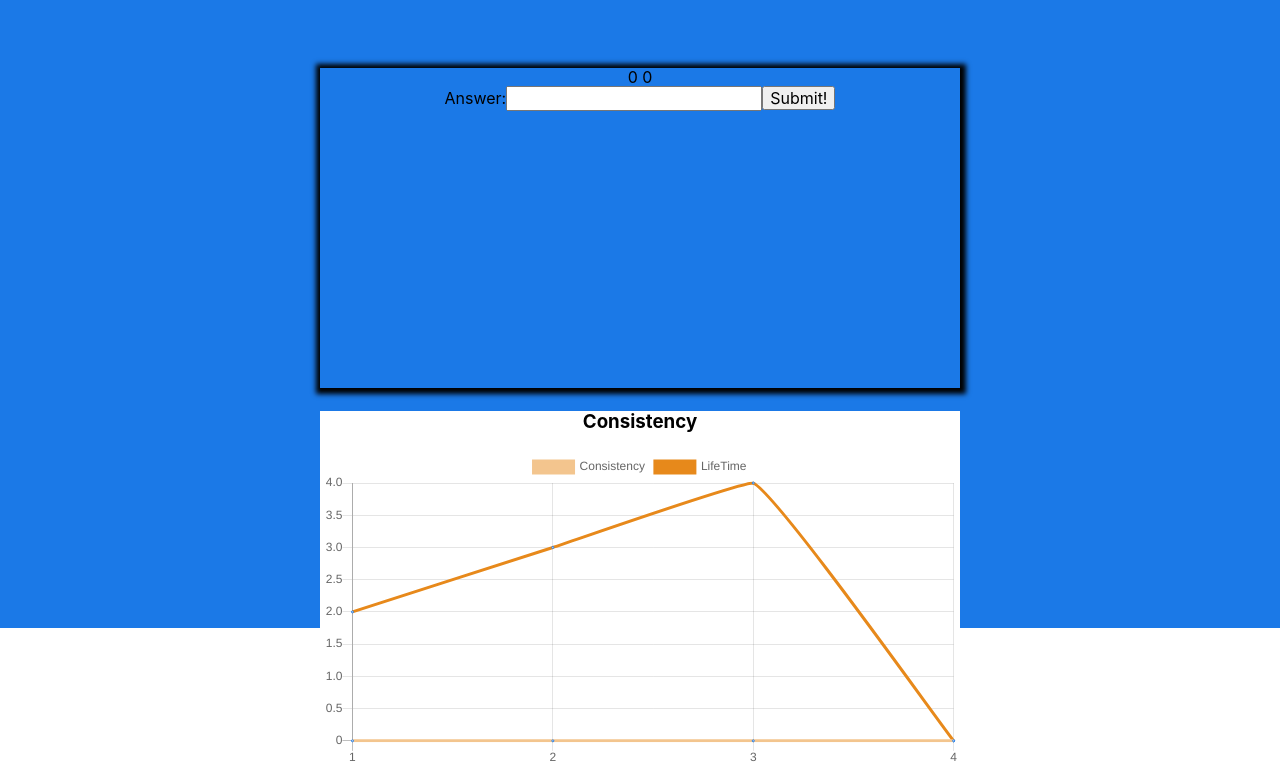
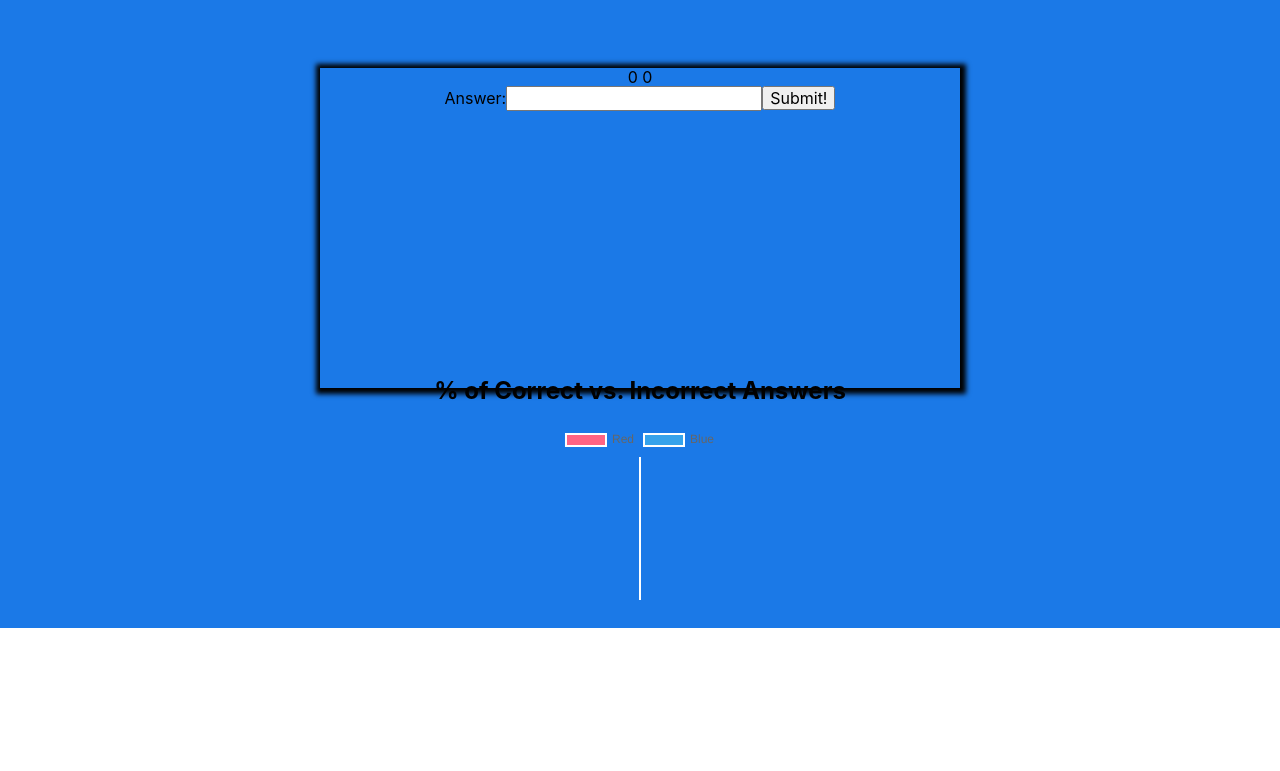
Before and after one commit to Build-Week-Conjugator-Sep-2019/Front-End, a React (Create React App) app in the folder client/: page /conjugator in a window 1280 px wide. Shown: the part 172-943 px from the top of the page. After the commit the page ends 916 px from the top, so only its background shows below. Built offline with nearby package versions, Linux system fonts and the light colour scheme; no server answers; what uifx would draw is missing.

Commit message:
added pie chart

```diff
--- a/client/src/components/AnswerForm.js
+++ b/client/src/components/AnswerForm.js
@@ -4,6 +4,7 @@ import correctAudio from "../assets/correct.mp3"
 import incorrectAudio from "../assets/incorrect.mp3"
 import Charts from './Charts'
 import axios from 'axios'
+import styled from "styled-components"
 
 const correct = new UIfx (
   correctAudio,
@@ -19,6 +20,15 @@ const incorrect = new UIfx (
     throttleMs: 300
   }
 )
+
+const CardAndChartDiv = styled.div`
+  display: flex;
+  flex-direction: column;
+`
+
+const ChartDiv = styled.div`
+  margin-top: 230px;
+`
 
 // const answersArray = [
 //     'Camino',
@@ -110,6 +120,7 @@ const AnswerForm = props => {
 
 
     return (
+      <CardAndChartDiv>
         <div>
             {streak} {totalQs}
             <form onSubmit={event => handleSubmit(event)}>
@@ -124,8 +135,11 @@ const AnswerForm = props => {
                 <button className="submit-answer" onSubmit={() => handleSubmit()} onClick={checkAnswer}>Submit!</button>
             </form>
             <p>{currentQ}</p>
-            <Charts streak={streak} currentIndex={currentIndex}/>
-      </div>
+        </div>
+        <ChartDiv>
+        <Charts currentStreak={streak} longestStreak={totalQs} currentIndex={currentIndex}/>
+        </ChartDiv>
+      </CardAndChartDiv>
     )
 }
 
--- a/client/src/components/Charts.js
+++ b/client/src/components/Charts.js
@@ -1,5 +1,5 @@
 import React, { useState } from 'react'
-import { Line } from 'react-chartjs-2'
+import { Line, Pie } from 'react-chartjs-2'
 import styled from 'styled-components'
 import Chart from 'chart.js'
 
@@ -10,99 +10,136 @@ const DivCon = styled.div`
     margin-top:300px;
 `;
 
-const data = {
-    labels: [1, 2, 3],
-    datasets: [
-      {
-        label: 'My First dataset',
-        fill: false,
-        lineTension: 0.1,
-        backgroundColor: 'rgba(75,192,192,0.4)',
-        borderColor: 'rgba(75,192,192,1)',
-        borderCapStyle: 'butt',
-        borderDash: [],
-        borderDashOffset: 0.0,
-        borderJoinStyle: 'miter',
-        pointBorderColor: 'rgba(75,192,192,1)',
-        pointBackgroundColor: '#fff',
-        pointBorderWidth: 1,
-        pointHoverRadius: 5,
-        pointHoverBackgroundColor: 'rgba(75,192,192,1)',
-        pointHoverBorderColor: 'rgba(220,220,220,1)',
-        pointHoverBorderWidth: 2,
-        pointRadius: 1,
-        pointHitRadius: 10,
-        data: [65, 59, 80, 81, 56, 55, 40]
-      }
+// const data = {
+//     labels: [1, 2, 3],
+//     datasets: [
+//       {
+//         label: 'My First dataset',
+//         fill: false,
+//         lineTension: 0.1,
+//         backgroundColor: 'rgba(75,192,192,0.4)',
+//         borderColor: 'rgba(75,192,192,1)',
+//         borderCapStyle: 'butt',
+//         borderDash: [],
+//         borderDashOffset: 0.0,
+//         borderJoinStyle: 'miter',
+//         pointBorderColor: 'rgba(75,192,192,1)',
+//         pointBackgroundColor: '#fff',
+//         pointBorderWidth: 1,
+//         pointHoverRadius: 5,
+//         pointHoverBackgroundColor: 'rgba(75,192,192,1)',
+//         pointHoverBorderColor: 'rgba(220,220,220,1)',
+//         pointHoverBorderWidth: 2,
+//         pointRadius: 1,
+//         pointHitRadius: 10,
+//         data: [65, 59, 80, 81, 56, 55, 40]
+//       }
+//     ]
+//   };
+
+const data1 = {
+	labels: [
+		'Red',
+		'Blue',
+		'Yellow'
+	],
+	datasets: [{
+		data: [300, 50, 100],
+		backgroundColor: [
+		'#FF6384',
+		'#36A2EB',
+		'#FFCE56'
+		],
+		hoverBackgroundColor: [
+		'#FF6384',
+		'#36A2EB',
+		'#FFCE56'
 		]
+	}]
 };
 
 
-function Charts (props) {
-    const [dataSet, setDataSet] = useState()
-    // console.log(props.streak)
+function Charts ({ currentStreak, longestStreak}) {
 
 const data = {
-        labels: [1, 2, 3, 4],
-        datasets: [
-          {
-            label: 'Consistency',
-            fill: false,
-            lineTension: 0.1,
-            backgroundColor: 'rgba(243, 197, 142, 1.0)',
-            borderColor: 'rgba(243, 197, 142, 1.0)',
-            borderCapStyle: 'butt',
-            borderDash: [],
-            borderDashOffset: 0.0,
-            borderJoinStyle: 'miter',
-            pointBorderColor: 'rgba(27, 121, 231, 1)',
-            pointBackgroundColor: '#fff',
-            pointBorderWidth: 1,
-            pointHoverRadius: 5,
-            pointHoverBackgroundColor: 'rgba(27, 121, 231, 1)',
-            pointHoverBorderColor: 'rgba(220,220,220,1)',
-            pointHoverBorderWidth: 2,
-            pointRadius: 1,
-            pointHitRadius: 10,
-            data: [props.streak, props.currentIndex, props.streak, props.currentIndex]
-          },
-          {
-            label: 'LifeTime',
-            fill: false,
-            lineTension: 0.1,
-            backgroundColor: 'rgba(231, 137, 27, 1.0)',
-            borderColor: 'rgba(231, 137, 27, 1.0)',
-            borderCapStyle: 'butt',
-            borderDash: [],
-            borderDashOffset: 0.0,
-            borderJoinStyle: 'miter',
-            pointBorderColor: 'rgba(27, 121, 231, 1)',
-            pointBackgroundColor: '#fff',
-            pointBorderWidth: 1,
-            pointHoverRadius: 5,
-            pointHoverBackgroundColor: 'rgba(27, 121, 231, 1)',
-            pointHoverBorderColor: 'rgba(220,220,220,1)',
-            pointHoverBorderWidth: 2,
-            pointRadius: 1,
-            pointHitRadius: 10,
-            data: [2, 3, 4, 0]
-          }
+	labels: [
+		'Red',
+		'Blue'
+	],
+	datasets: [{
+		data: [currentStreak, longestStreak],
+		backgroundColor: [
+		'#FF6384',
+		'#36A2EB',
+		'#FFCE56'
+		],
+		hoverBackgroundColor: [
+		'#FF6384',
+		'#36A2EB',
+		'#FFCE56'
 		]
+	}]
 };
 
   return (
-        <DivCon>
-            <h3>Consistency</h3>
-            <Line
-                // options={{
-                //     responsive: true
-                // }}
-                data={data}
-            />
+    <div>
+      <h2>% of Correct vs. Incorrect Answers</h2>
+      <Pie data={data} />
+    </div>
+  );
+};
 
-        </DivCon>
-    )
-}
+    // const [dataSet, setDataSet] = useState()
+    // console.log(props.streak)
+
+    // const data = {
+    //     labels: [1, 2, 3, 4],
+    //     datasets: [
+    //       {
+    //         label: 'Consistency',
+    //         fill: false,
+    //         lineTension: 0.1,
+    //         backgroundColor: 'rgba(243, 197, 142, 1.0)',
+    //         borderColor: 'rgba(243, 197, 142, 1.0)',
+    //         borderCapStyle: 'butt',
+    //         borderDash: [],
+    //         borderDashOffset: 0.0,
+    //         borderJoinStyle: 'miter',
+    //         pointBorderColor: 'rgba(27, 121, 231, 1)',
+    //         pointBackgroundColor: '#fff',
+    //         pointBorderWidth: 1,
+    //         pointHoverRadius: 5,
+    //         pointHoverBackgroundColor: 'rgba(27, 121, 231, 1)',
+    //         pointHoverBorderColor: 'rgba(220,220,220,1)',
+    //         pointHoverBorderWidth: 2,
+    //         pointRadius: 1,
+    //         pointHitRadius: 10,
+    //         data: [props.streak, props.currentIndex, props.streak, props.currentIndex]
+    //       },
+    //       {
+    //         label: 'LifeTime',
+    //         fill: false,
+    //         lineTension: 0.1,
+    //         backgroundColor: 'rgba(231, 137, 27, 1.0)',
+    //         borderColor: 'rgba(231, 137, 27, 1.0)',
+    //         borderCapStyle: 'butt',
+    //         borderDash: [],
+    //         borderDashOffset: 0.0,
+    //         borderJoinStyle: 'miter',
+    //         pointBorderColor: 'rgba(27, 121, 231, 1)',
+    //         pointBackgroundColor: '#fff',
+    //         pointBorderWidth: 1,
+    //         pointHoverRadius: 5,
+    //         pointHoverBackgroundColor: 'rgba(27, 121, 231, 1)',
+    //         pointHoverBorderColor: 'rgba(220,220,220,1)',
+    //         pointHoverBorderWidth: 2,
+    //         pointRadius: 1,
+    //         pointHitRadius: 10,
+    //         data: [2, 3, 4, 0]
+    //       }
+    //     ]
+    //   };
+
 
 export default Charts
 
```
Lines whose indentation alone changed are shown as unchanged.
